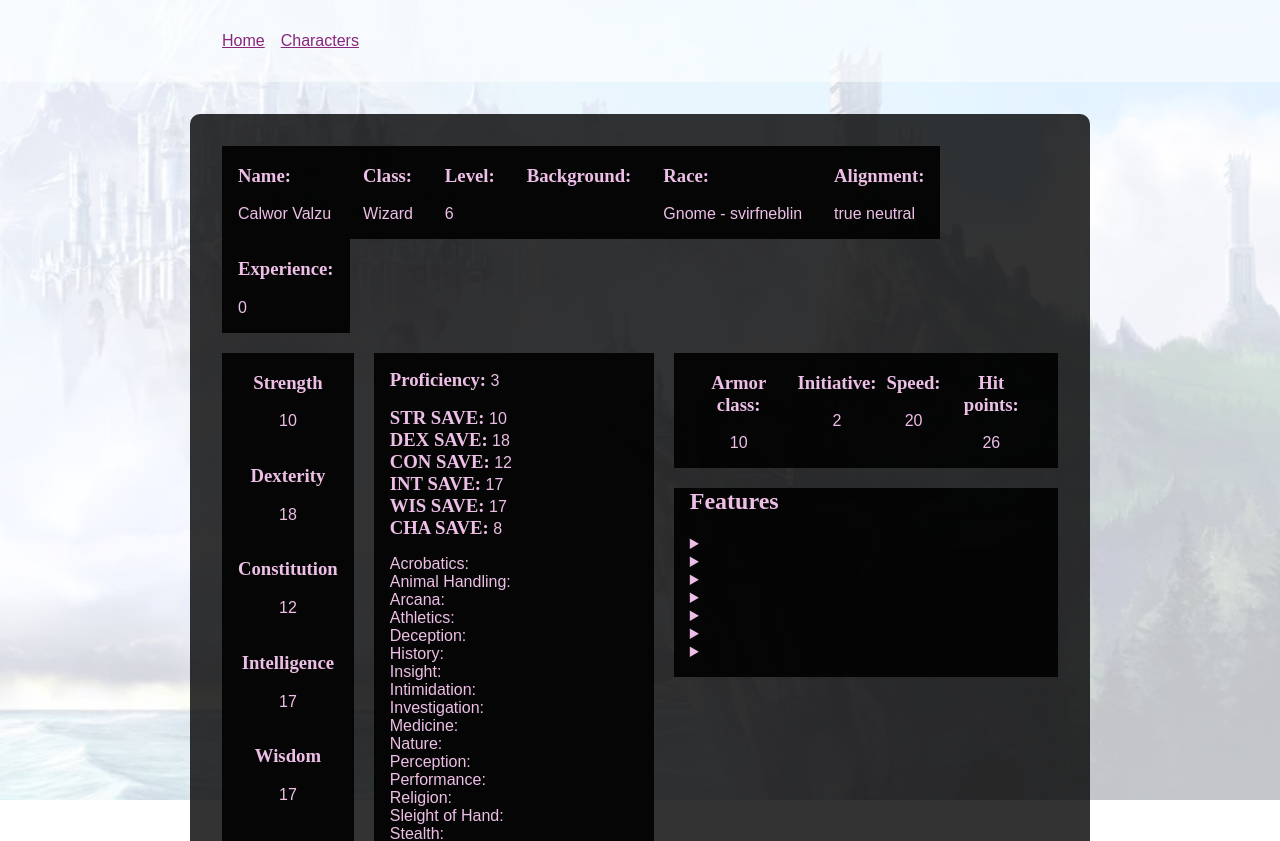
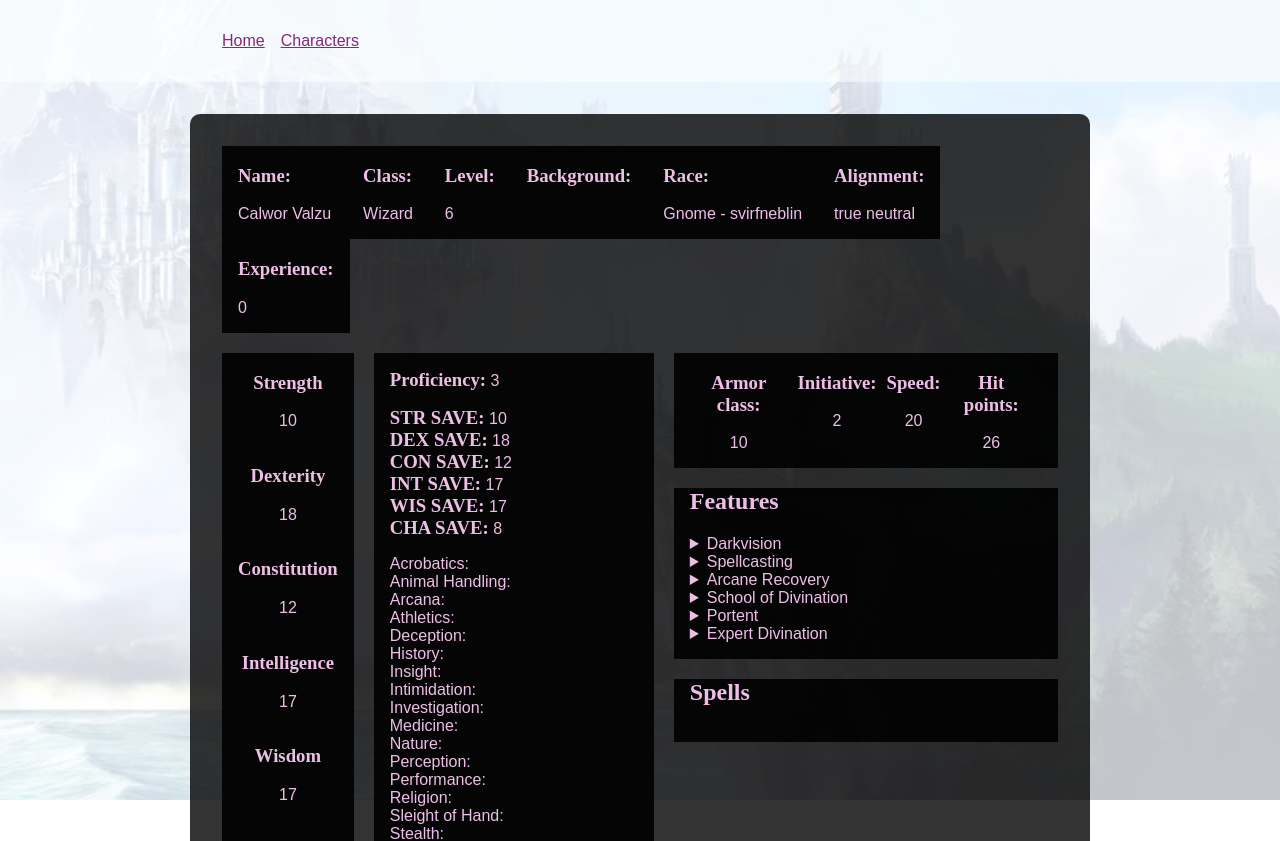
Before and after one commit to ogdenstudios/feyrun, a Nuxt app: page /characters/taylor in a window 1280 px wide. Shown: the top 841 px of the page. Built offline with nearby package versions, Linux system fonts and the light colour scheme; a web font is replaced by a local one.

Commit message:
finish up features for taylor

```diff
--- a/components/PlayerCharacter.vue
+++ b/components/PlayerCharacter.vue
@@ -23,6 +23,9 @@
           :key="feat.title"
           :feature="feat"
         />
+      </div>
+      <div class="spells">
+        <h2>Spells</h2>
       </div>
     </div>
   </article>
@@ -71,7 +74,8 @@ article {
     display: inline;
   }
 }
-.features {
+.features,
+.spells {
   background: rgba(0, 0, 0, 0.9);
   margin-left: 20px;
   padding: 0 1em 1em 1em;
--- a/pages/characters/taylor.vue
+++ b/pages/characters/taylor.vue
@@ -49,13 +49,36 @@ export default {
         },
         attacks: [],
         features: [
-          'spellcasting',
-          'arcane_recovery',
-          'school_of_divination',
-          'portent',
-          'expert_divination',
-          'darkvision',
-          'low_light_vision'
+          {
+            title: 'Darkvision',
+            description:
+              '<p>Accustomed to life Underground, you have superior vision in dark and dim Conditions. You can see in dim light within 60 feet of you as if it were bright light, and in Darkness as if it were dim light. You can’t discern color in Darkness, only Shades of Gray.</p>'
+          },
+          {
+            title: 'Spellcasting',
+            description:
+              '<p>As a student of Arcane Magic, you have a Spellbook containing Spells that show the first glimmerings of your true power.</p>'
+          },
+          {
+            title: 'Arcane Recovery',
+            description:
+              '<p>You have learned to regain some of your magical energy by studying your Spellbook. Once per day when you finish a Short Rest, you can choose expended Spell Slots to recover. The Spell Slots can have a combined level that is equal to or less than half your Wizard level (rounded up), and none of the slots can be 6th level or higher.</p><p>For example, if you’re a 4th-level Wizard, you can recover up to two levels worth of Spell Slots. You can recover either a 2nd-level spell slot or two 1st-level Spell Slots.</p>'
+          },
+          {
+            title: 'School of Divination',
+            description:
+              '<p>Beginning when you select this school at 2nd level, the gold and time you must spend to copy a Divination spell into your spellbook is halved.</p>'
+          },
+          {
+            title: 'Portent',
+            description:
+              '<p>Starting at 2nd level when you choose this school, glimpses of the future begin to press in on your awareness. When you finish a long rest, roll two d20s and record the numbers rolled. You can replace any attack roll, saving throw, or ability check made by you or a creature that you can see with one of these foretelling rolls. You must choose to do so before the roll, and you can replace a roll in this way only once per turn.</p><p>Each foretelling roll can be used only once. When you finish a long rest, you lose any unused foretelling rolls.</p>'
+          },
+          {
+            title: 'Expert Divination',
+            description:
+              "<p>Beginning at 6th level, casting divination spells comes so easily to you that it expends only a fraction of your spellcasting efforts. When you cast a divination spell of 2nd level or higher using a spell slot, you regain one expended spell slot. The slot you regain must be of a level lower than the spell you cast and can't be higher than 5th level.</p>"
+          }
         ],
         languages: ['gnome', 'undercommon', 'common'],
         spells: {
```
